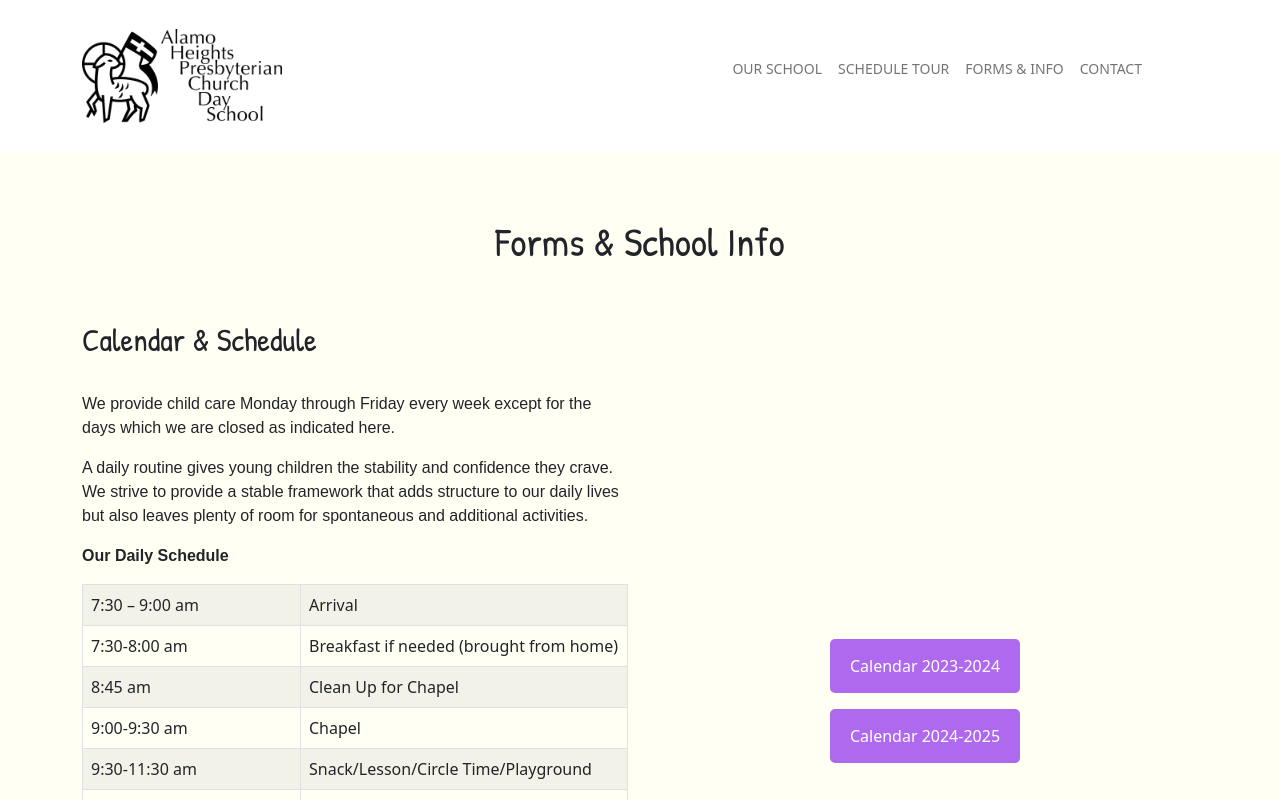
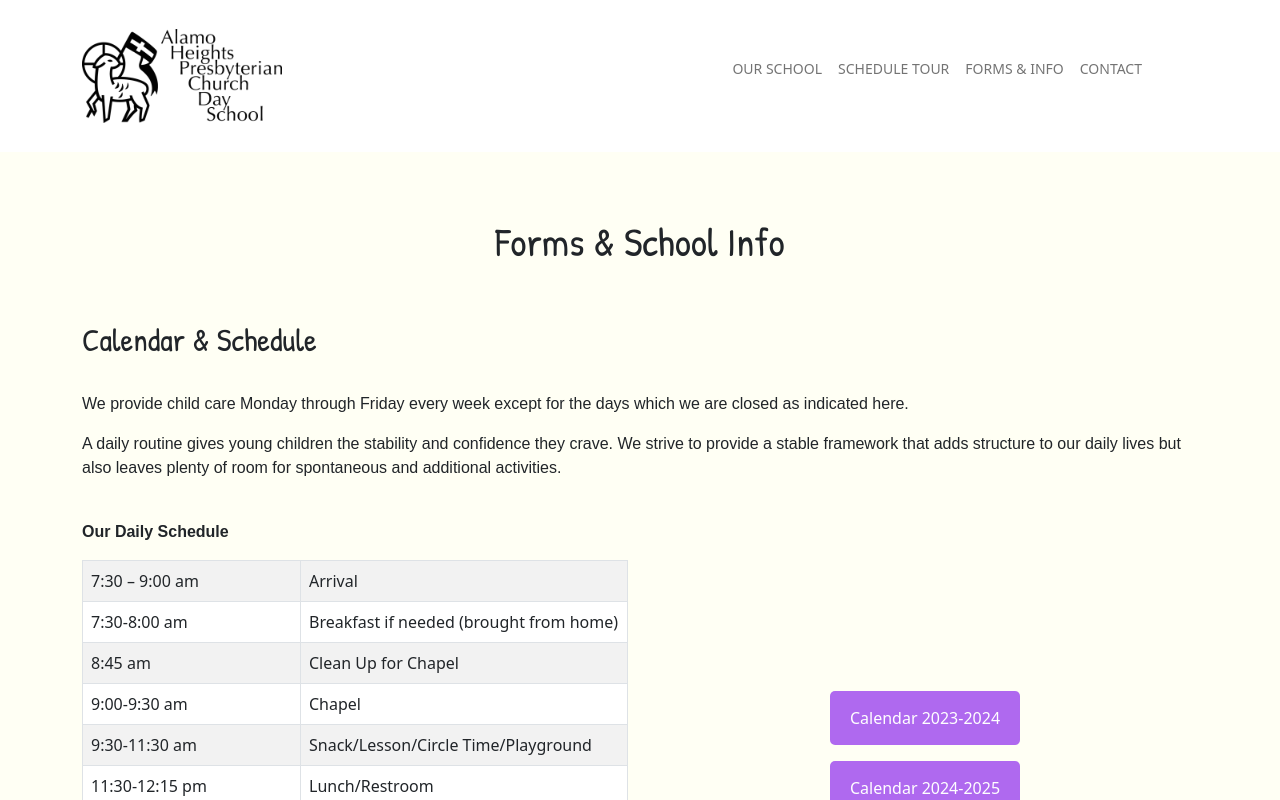
Before and after one commit to bharding216/ahpcds, a SvelteKit app: page /forms in a window 1280 px wide. Shown: the top 800 px of the page. Built offline with nearby package versions, Linux system fonts and the light colour scheme.

Commit message:
Update section background colors for consistency

```diff
--- a/src/routes/forms/+page.svelte
+++ b/src/routes/forms/+page.svelte
@@ -12,7 +12,7 @@
     <meta name="description" content="AHPCDS Forms" />
 </svelte:head>
 
-<section class="teal-section-with-padding">
+<section class="light-yellow-section-with-padding">
     <div class="container">
         <div class="row">
             <div class="col text-center pb-5">
@@ -26,11 +26,26 @@
             </div>
         </div>
 
+        <div class="row pb-4">
+            <div class="col-12 mb-5 mb-sm-0">
+                <p>
+                    We provide child care Monday through Friday every week except for
+                    the days which we are closed as indicated here.
+                </p>
+
+                <p>
+                    A daily routine gives young children the stability and confidence
+                    they crave. We strive to provide a stable framework that adds
+                    structure to our daily lives but also leaves plenty of room for
+                    spontaneous and additional activities.
+                </p>
+            </div>
+        </div>
+
         <div class="row">
             <div class="col-12 col-sm-6 mb-5 mb-sm-0">
-                <p>We provide child care Monday through Friday every week except for the days which we are closed as indicated here.</p>
-                <p>A daily routine gives young children the stability and confidence they crave. We strive to provide a stable framework that adds structure to our daily lives but also leaves plenty of room for spontaneous and additional activities.</p>
                 <p><strong>Our Daily Schedule</strong></p>
+
                 <table style="width: 100%;" class="table table-striped table-bordered">
                     <tbody>
                         <tr>
@@ -81,12 +96,13 @@
                 <a href={cal23_24Link} target="_blank" rel="noopener noreferrer" class="btn btn-primary mb-3">Calendar 2023-2024</a>
                 <a href={cal24_25Link} target="_blank" rel="noopener noreferrer" class="btn btn-primary">Calendar 2024-2025</a>
             </div>
+
         </div>
     </div>
 </section>
 
 
-<section class="yellow-section">
+<section class="light-yellow-section-with-padding">
     <div class="container">
         <div class="row pb-4">
             <div class="col">
@@ -106,17 +122,19 @@
 </section>
 
 
-<section class="teal-section-with-padding">
+<section class="light-yellow-section-with-padding">
     <div class="container">
         <div class="row pb-4">
             <div class="col">
                 <h2>Tuition & Handbook</h2>
             </div>
         </div>
+
         <div class="row">
-            <div class="col-12 col-sm-6 d-flex flex-column align-items-center justify-content-center">
+            <div class="col-12 col-sm-6 mb-4 mb-sm-0 d-flex flex-column align-items-center justify-content-center">
                 <a href={handbook} target="_blank" rel="noopener noreferrer" class="btn btn-primary mb-3">Parent Handbook</a>
             </div>
+
             <div class="col-12 col-sm-6">
                 <p>
                     We offer both full- and part-time enrollment.
@@ -138,4 +156,8 @@
         text-align: center;
     }
 
+    .table {
+        background-color: white !important;
+    }
+
 </style>
--- a/src/routes/our-school/+page.svelte
+++ b/src/routes/our-school/+page.svelte
@@ -17,7 +17,7 @@
     <meta name="description" content="AHPCDS - Our School" />
 </svelte:head>
 
-<section class="teal-section-with-padding">
+<section class="light-yellow-section-with-padding">
     <div class="container text-center pb-5 mb-4">
         <h1>Our Holistic Approach to Child Development</h1>
     </div>
@@ -37,7 +37,7 @@
     </div>
 </section>
 
-<section class="yellow-section">
+<section class="light-yellow-section-with-padding">
     <div class="container">
         <div class="row pb-5">
             <div class="col text-center">
@@ -83,7 +83,7 @@
 </section>
 
 
-<section class="teal-section-with-padding">
+<section class="light-yellow-section-with-padding">
     <div class="container">
         <div class="row">
             <div class="col-12 col-md-6 mb-5 mb-sm-0 d-flex flex-column justify-content-center align-items-center">
--- a/src/routes/styles.css
+++ b/src/routes/styles.css
@@ -8,8 +8,6 @@
     --light-purple: #e5d7fc;
     --light-yellow: #fffff4;
     --light-orange: #fff0e4;
-    /* --teal: #f2fffe; */
-    --teal: #fffff4;
     --white: #ffffff;
     --off-white: #f8f8f8;
     --black: #000000;
@@ -51,13 +49,13 @@ p {
   background-color: var(--medium-purple) !important;
 }
 
-.teal-section-with-padding {
-  background-color: var(--teal);
+.light-yellow-section-with-padding {
+  background-color: var(--light-yellow);
   padding-top: 65px;
   padding-bottom: 65px;
 }
 
-.yellow-section {
+.light-yellow-section-with-padding {
   background-color: var(--light-yellow);
   padding-top: 65px;
   padding-bottom: 65px;
```
